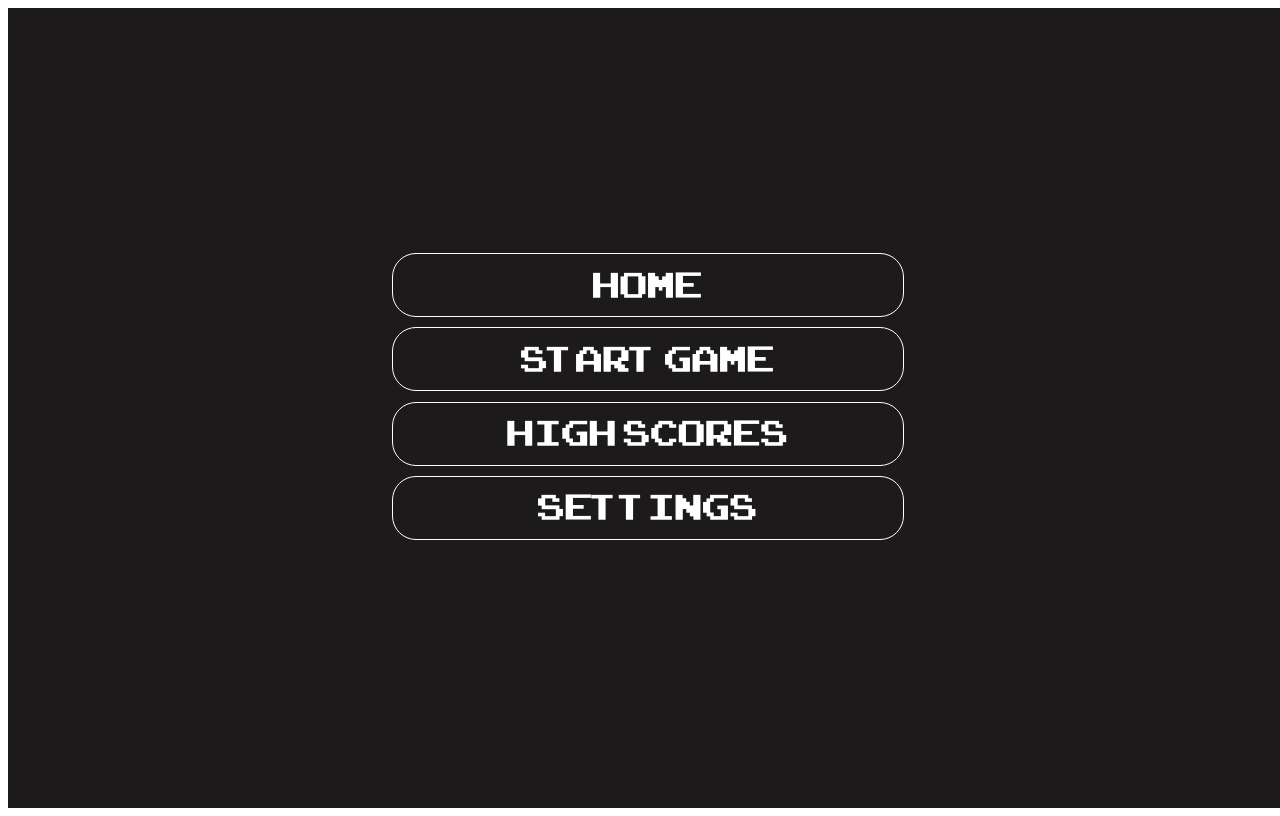
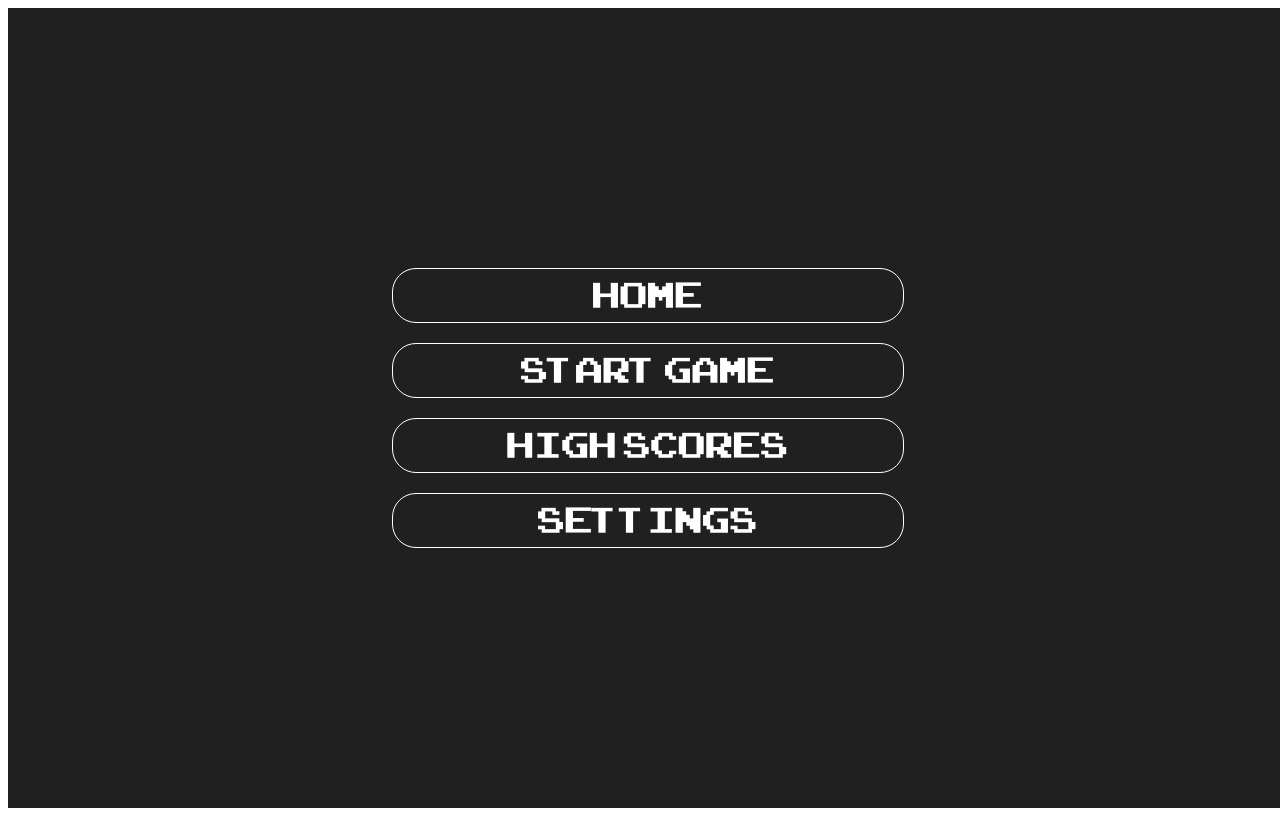
Before and after one commit to Jonteton/BongoHopper, a Vue app: page / in a window 1280 px wide. Built offline with nearby package versions, Linux system fonts and the light colour scheme.

Commit message:
hover buttons

```diff
--- a/src/views/Home/Home.css
+++ b/src/views/Home/Home.css
@@ -5,15 +5,14 @@
 }
 
 .startgamecontainer{
-    //background-color:red;
+    display:flex;
     height: 40vh;
     width: 40vw;
     flex-direction: column;
-    justify-content: space-between;
+    justify-content: space-evenly;
 }
-
 .home{
-    background-color:#1c1a1a;
+    background-color: rgba(32,32,32,1);
     display: flex;
     justify-content: center;
     width: 100vw;
@@ -22,14 +21,11 @@
 }
 .allbuttoncontainer{
 display:block;
-justify-content: center ;
+justify-content: center;
 width: 100%;
-height: 20%;
-padding-top: 1%;
-padding-bottom: 1%;
 }
 .optionsbutton{
-background: none;
+background:none;
 width: 100%;
 height: 100%;
 border-radius: 24px;
@@ -40,42 +36,7 @@ transition: 0.6s;
 overflow: hidden;
 font-family: arcade;
 }
-.optionsbutton:focus{
-    outline:none;
+
+.optionsbutton:hover{
+    background-color:rgb(96,96,96)
 }
-.optionsbutton:before{
-    content: '';
-    background: rgba(255,255,255,0.5);
-    width:1%;
-    height: 100%;
-    opacity: 0.4s;
-    filter: blur(1%);
-    transform: translateX(-130px) scaleX(-15deg);
-}
-.optionsbutton:after{
-    content: '';
-    display: block;
-    position: absolute;
-    background: rgba(255,255,255,.2);
-    width: 1%;
-    opacity: 0;
-    filter: blur(30px);
-    transform: translateX(-100px) scaleX(-15deg);
-
-
-}
-.optionsbutton:hover{
-    background: #808083;
-    cursor:pointer;
-}
-.optionsbutton:hover:before{
-    transform: translateX(300px) skewX(-15deg);
-    opacity: .6;
-    transition: .7s;
-
-}
-.optionsbutton:hover:after{
-    transform: translateX(300px) skewX(-15deg);
-    opacity: 1;
-    transition: .7s
-}
```
